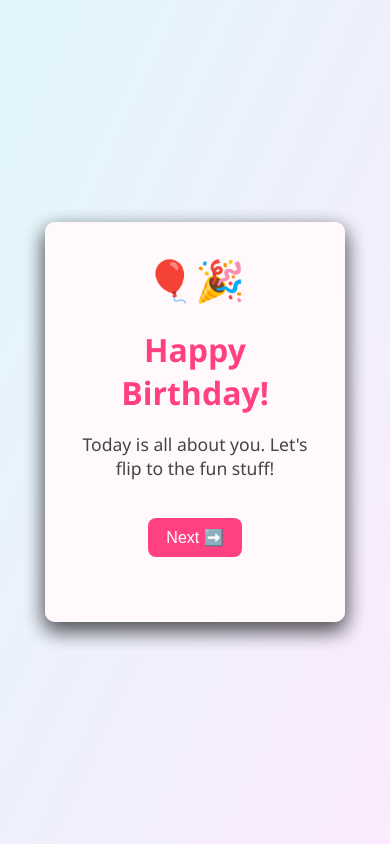
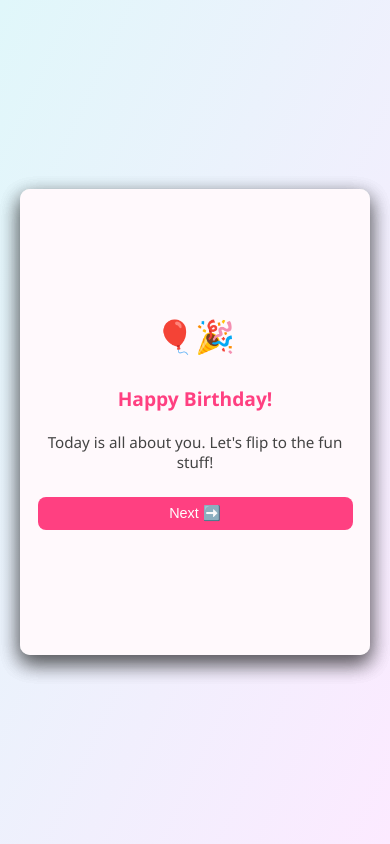
Before and after one commit to Droidman007/hbd, a plain HTML site: page card.html in a window 390 px wide. Drawn offline with Linux system fonts and the light colour scheme.

Commit message:
Update card.html

```diff
--- a/card.html
+++ b/card.html
@@ -3,6 +3,7 @@
 <head>
   <meta charset="UTF-8">
   <title>Flipbook Birthday Card</title>
+  <meta name="viewport" content="width=device-width, initial-scale=1.0">
   <style>
     * {
       box-sizing: border-box;
@@ -15,14 +16,15 @@
       display: flex;
       justify-content: center;
       align-items: center;
-      height: 100vh;
+      min-height: 100vh;
       font-family: 'Segoe UI', sans-serif;
     }
 
     .book {
       position: relative;
-      width: 300px;
-      height: 400px;
+      width: 90vw;
+      max-width: 350px;
+      aspect-ratio: 3 / 4;
       perspective: 1500px;
     }
 
@@ -38,28 +40,33 @@
       transform-style: preserve-3d;
       transform-origin: left;
       transition: transform 1s ease;
-      padding: 30px;
+      padding: 8% 5%;
       text-align: center;
       backface-visibility: hidden;
+      display: flex;
+      flex-direction: column;
+      justify-content: center;
     }
 
     .page h1 {
       color: #ff4081;
-      margin-bottom: 15px;
+      margin-bottom: 10px;
+      font-size: 1.5em;
     }
 
     .page p {
       color: #444;
-      font-size: 1.1em;
+      font-size: 1em;
+      margin: 10px 0;
     }
 
     .page .emoji {
-      font-size: 40px;
-      margin-bottom: 20px;
+      font-size: 2.5em;
+      margin-bottom: 15px;
     }
 
     .page button {
-      margin-top: 20px;
+      margin-top: 15px;
       padding: 10px 18px;
       background: #ff4081;
       border: none;
@@ -69,13 +76,49 @@
       font-size: 1em;
     }
 
-    /* Z-index layering */
+    .final-message {
+      color: #d81b60;
+      font-size: 1.1em;
+      margin-top: 20px;
+      line-height: 1.6em;
+    }
+
+    .signature {
+      margin-top: 15px;
+      font-style: italic;
+      font-size: 1.05em;
+      color: #ff1493;
+    }
+
     #page1 { z-index: 3; background-color: #fff9fc; }
     #page2 { z-index: 2; background-color: #f5faff; }
     #page3 { z-index: 1; background-color: #fafff3; }
 
     .flipped {
       transform: rotateY(-180deg);
+    }
+
+    @media (max-width: 480px) {
+      .page h1 {
+        font-size: 1.2em;
+      }
+
+      .page p {
+        font-size: 0.95em;
+      }
+
+      .page .emoji {
+        font-size: 2em;
+      }
+
+      .page button {
+        font-size: 0.9em;
+        padding: 8px 14px;
+      }
+
+      .final-message {
+        font-size: 1em;
+      }
     }
   </style>
 </head>
@@ -98,12 +141,16 @@
     <button onclick="flipPage(2)">Next ➡️</button>
   </div>
 
-  <!-- Page 3 (Final Page) -->
+  <!-- Page 3 (Final Message Page) -->
   <div class="page" id="page3">
     <div class="emoji">🎁✨</div>
     <h1>Wishing You the Best!</h1>
-    <p>Here’s to another year of amazing memories and big dreams!</p>
-    <button onclick="resetBook()">🔁 Replay</button>
+    <p class="final-message">
+      On this special day, I just want to say how much you mean to me.<br>
+      You light up my world like no one else.<br>
+      May your journey ahead be as beautiful as your heart. 💕
+    </p>
+    <div class="signature">With all my love,<br>Yours ❤️</div>
   </div>
 </div>
 
@@ -111,11 +158,6 @@
   function flipPage(pageNumber) {
     document.getElementById(`page${pageNumber}`).classList.add('flipped');
   }
-
-  function resetBook() {
-    const pages = document.querySelectorAll('.page');
-    pages.forEach(page => page.classList.remove('flipped'));
-  }
 </script>
 
 </body>
```
